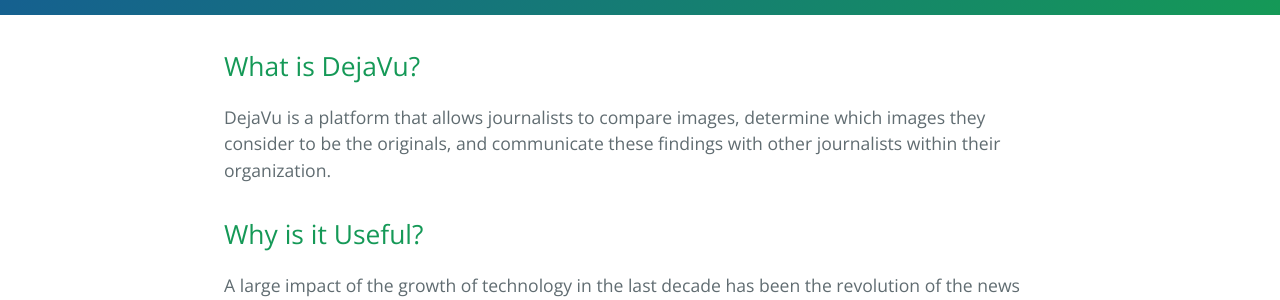
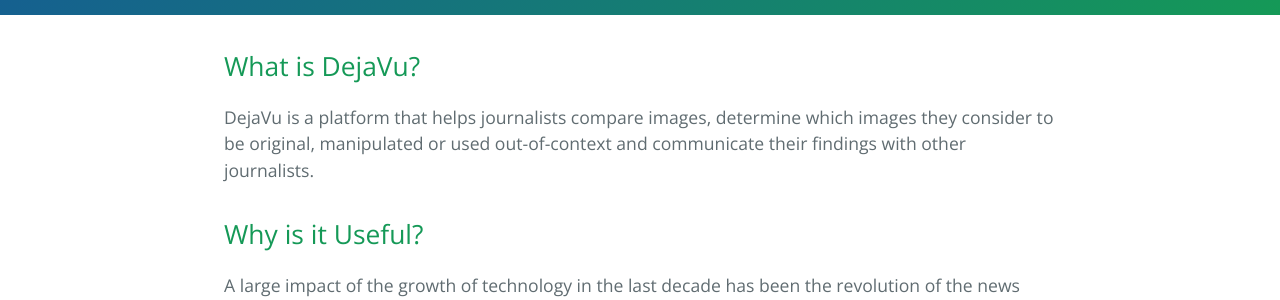
Before and after one commit to rzere/DejaVu, a Jekyll site: the page built from docs/index.md, in a window 1280 px wide. Shown: the part 365-665 px from the top of the page. Built offline with Jekyll 4.4.1, drawn with Linux system fonts in a browser that asks for light colours; our own code applies the rules of GitHub Pages for plain Markdown files.

Commit message:
web wording edit

```diff
--- a/docs/index.md
+++ b/docs/index.md
@@ -4,11 +4,10 @@
 
 ## What is DejaVu?
 
-DejaVu is a platform that allows journalists
-to compare images, determine which images
-they consider to be the originals, and communicate
-these findings with other journalists within their
-organization.
+DejaVu is a platform that helps journalists
+compare images, determine which images
+they consider to be original, manipulated or used out-of-context and communicate
+their findings with other journalists.
 
 ## Why is it Useful?
 
```
